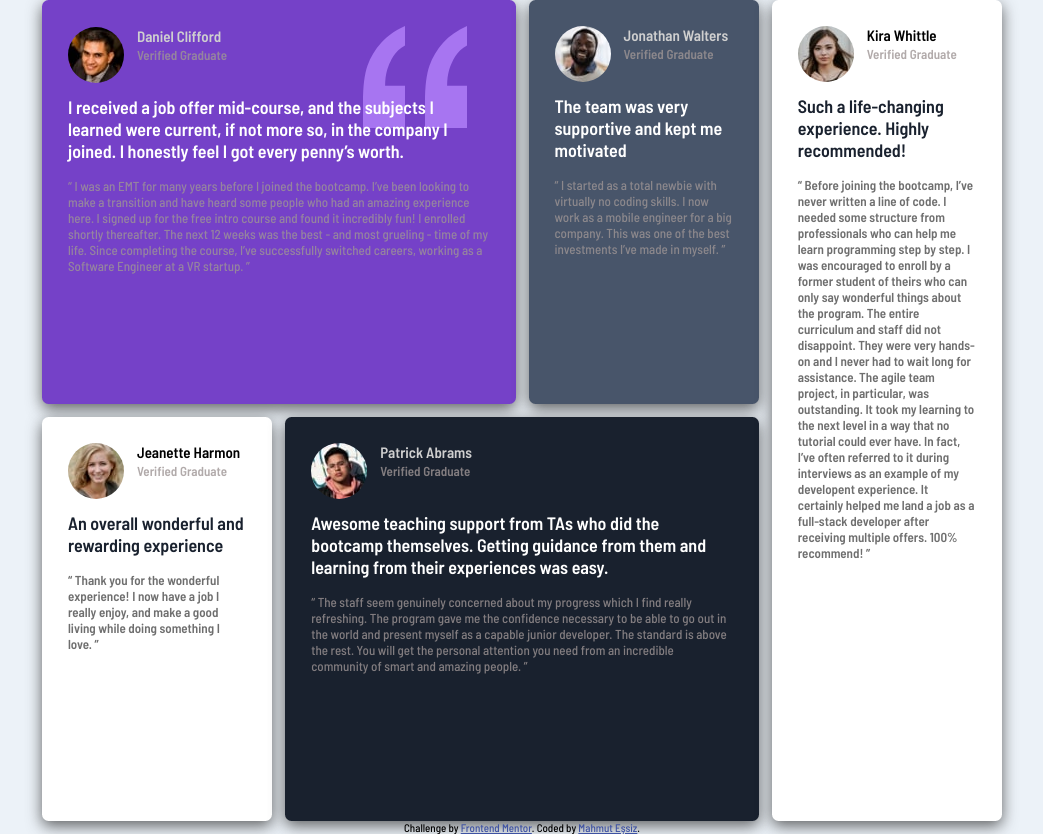
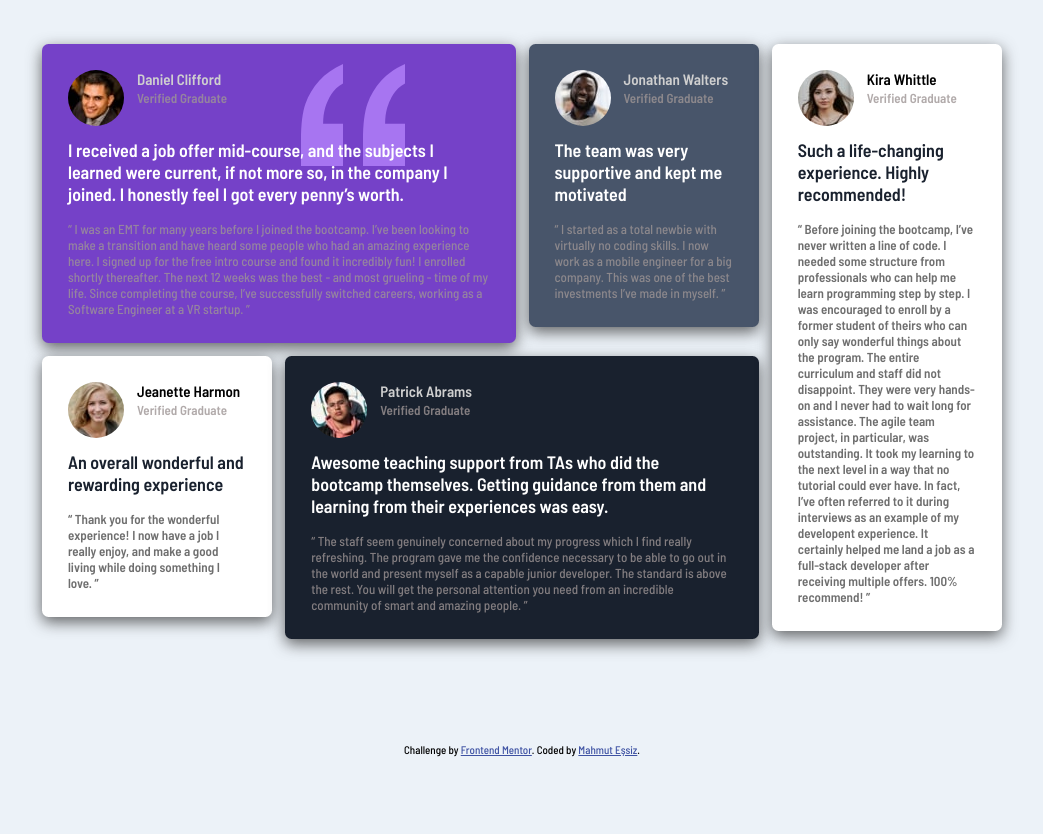
Before and after one commit to mahmutessiz/front-end-mentor-challenges-1, a plain HTML site: page testimonials-grid-section-main/index.html in a window 1280 px wide. Shown: the whole page, without its empty margins (118-1161 px from the left). After the commit the page ends 800 px from the top, so only its background shows below. Drawn offline with Linux system fonts and the light colour scheme.

Commit message:
front-en-mentor-challenge

```diff
--- a/testimonials-grid-section-main/index.html
+++ b/testimonials-grid-section-main/index.html
@@ -30,26 +30,21 @@
     <body>
         <main>
             <div style="z-index: -2;">
-                <img
-                    src="/images/bg-pattern-quotation.svg"
-                    alt=""
-                    style="margin-left: 70%; z-index: -1; "
-                />
-                <div class="hero" style="z-index: 0; position: relative; top: -8rem;">
-                    <img src="/images/image-daniel.jpg" alt="" />
+                <div class="hero">
+                    <img src="./images/image-daniel.jpg" alt="" />
                     <h2>
                         Daniel Clifford <br />
                         <span>Verified Graduate</span>
                     </h2>
                 </div>
 
-                <article style="z-index: 0; position: relative; top: -8rem;">
+                <article>
                     I received a job offer mid-course, and the subjects I
                     learned were current, if not more so, in the company I
                     joined. I honestly feel I got every penny’s worth.
                 </article>
                 <br />
-                <p style="z-index: 0; position: relative; top: -8rem;">
+                <p>
                     “ I was an EMT for many years before I joined the bootcamp.
                     I’ve been looking to make a transition and have heard some
                     people who had an amazing experience here. I signed up for
@@ -63,7 +58,7 @@
 
             <div>
                 <div class="hero">
-                    <img src="/images/image-jonathan.jpg" alt="" />
+                    <img src="./images/image-jonathan.jpg" alt="" />
                     <h2>
                         Jonathan Walters <br />
                         <span>Verified Graduate</span>
@@ -83,7 +78,7 @@
 
             <div>
                 <div class="hero">
-                    <img src="/images/image-jeanette.jpg" alt="" />
+                    <img src="./images/image-jeanette.jpg" alt="" />
                     <h2 style="color: black">
                         Jeanette Harmon <br />
                         <span>Verified Graduate</span>
@@ -101,7 +96,7 @@
 
             <div>
                 <div class="hero">
-                    <img src="/images/image-patrick.jpg" alt="" />
+                    <img src="./images/image-patrick.jpg" alt="" />
                     <h2>
                         Patrick Abrams <br />
                         <span> Verified Graduate</span>
@@ -126,7 +121,7 @@
 
             <div>
                 <div class="hero">
-                    <img src="/images/image-kira.jpg" alt="" />
+                    <img src="./images/image-kira.jpg" alt="" />
                     <h2 style="color: black">
                         Kira Whittle <br />
                         <span>Verified Graduate</span>
--- a/testimonials-grid-section-main/style.css
+++ b/testimonials-grid-section-main/style.css
@@ -36,7 +36,7 @@ main {
 main>div {
     border-radius: 0.5rem;
     padding: 2rem;
-
+height: min-content;
     -webkit-box-shadow: 0px 5px 15px 0px rgba(50, 50, 50, 0.75);
 -moz-box-shadow:    0px 5px 15px 0px rgba(50, 50, 50, 0.75);
 box-shadow:         0px 5px 15px 0px rgba(50, 50, 50, 0.75);
@@ -73,6 +73,10 @@ main>div>p{
 }
 
 main > div:nth-child(1) {
+    background-image: url('./images/bg-pattern-quotation.svg');
+    background-repeat: no-repeat;
+    background-position-x: 70%;
+    background-position-y: 10%;
     grid-column: 1 / span 2;
     background-color: var(--Moderate-violet);
 }
```
